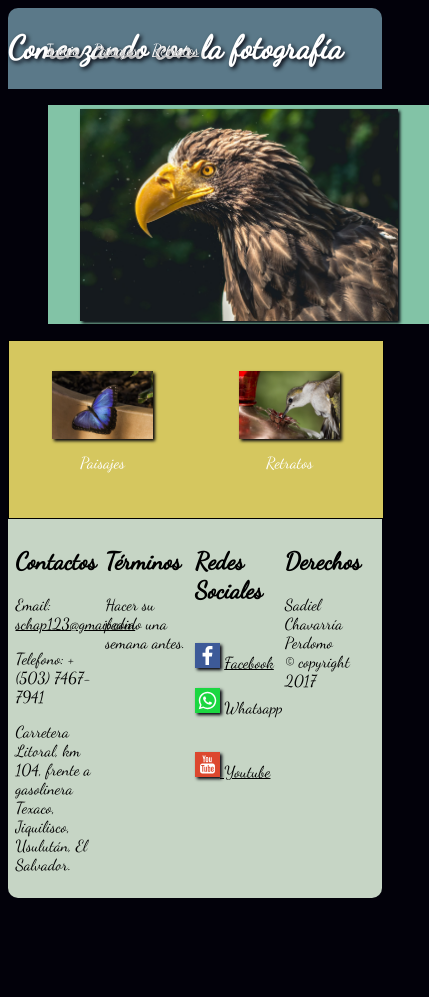
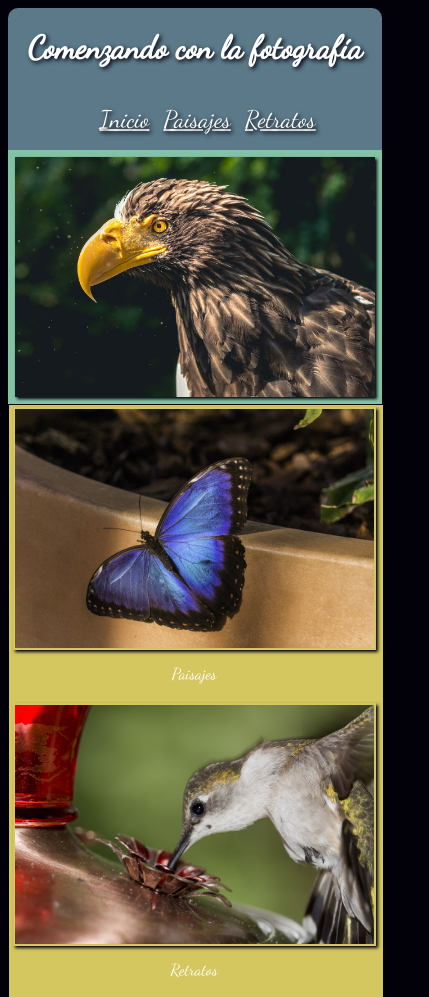
Before and after one commit to SadielChavarria/TareaCSS, a plain HTML site: page index.html in a window 390 px wide. Shown: the top 997 px of the page, 429 px wide, since content can reach past the window. Before the commit the page ends 906 px from the top, so only its background shows below. Drawn offline with Linux system fonts and the light colour scheme.

Commit message:
Versin 1 terminado
Trabajo Terminado

```diff
--- a/css/paisaje.css
+++ b/css/paisaje.css
@@ -60,7 +60,7 @@ header nav ul li a{
 }
 
 .paisajes {
-	height: 200px;
+	min-height: 200px;
 }
 
 
@@ -97,3 +97,82 @@ footer div p, footer div p a {
 footer div h2 {
 	color: black;
 }
+
+
+
+/* aca empieza la adaptabilidad en dispositivos */
+
+@media(max-width: 899px) {
+
+
+
+	/* configurando el encabezado */
+
+	header {
+		width: 100%;
+		display: flex;
+		flex-direction: column;
+	}
+
+	.header1 {
+		display: inline-block;
+		position: relative;
+	}
+
+
+	header h1{
+		display: block;
+		text-align: center;
+		width: 100%;
+	}
+	header nav{
+		display: block;
+		width: 100%;
+	}
+
+	.menunav {
+		position: none;
+		text-align:center;
+		right: 2%;
+		top: 20%;
+	}
+
+	.menunav ul li a {
+		font-size: 1.5em;
+	}
+
+	/*	Configuracion de la galeria  */
+
+	.galeria {
+		width: 100%;
+	}
+
+	.galeria img {
+		display: flex;
+		flex-direction: column;
+		max-width: 100%;
+	}
+
+	.paisaje {
+		max-height: 400px;
+	}
+
+	/* configurando el pie de pagina */
+
+	footer {
+		display: flex;
+		flex-direction: column;
+		width: 96%;
+		font-size: 1.5em;
+
+	}
+
+	footer > div {
+		width: 96%
+	}
+
+
+
+
+
+}
--- a/css/retratos.css
+++ b/css/retratos.css
@@ -60,7 +60,7 @@ header nav ul li a{
 }
 
 .paisajes {
-	height: 200px;
+	min-height: 200px;
 }
 
 
@@ -99,3 +99,81 @@ footer div p, footer div p a {
 footer div h2 {
 	color: black;
 }
+
+
+/* aca empieza la adaptabilidad en dispositivos */
+
+@media(max-width: 899px) {
+
+
+
+	/* configurando el encabezado */
+
+	header {
+		width: 100%;
+		display: flex;
+		flex-direction: column;
+	}
+
+	.header1 {
+		display: inline-block;
+		position: relative;
+	}
+
+
+	header h1{
+		display: block;
+		text-align: center;
+		width: 100%;
+	}
+	header nav{
+		display: block;
+		width: 100%;
+	}
+
+	.menunav {
+		position: none;
+		text-align:center;
+		right: 2%;
+		top: 20%;
+	}
+
+	.menunav ul li a {
+		font-size: 1.5em;
+	}
+
+	/*	Configuracion de la galeria  */
+
+	.galeria {
+		width: 100%;
+	}
+
+	.galeria img {
+		display: flex;
+		flex-direction: column;
+		max-width: 100%;
+	}
+
+	.paisaje {
+		max-height: 400px;
+	}
+
+	/* configurando el pie de pagina */
+
+	footer {
+		display: flex;
+		flex-direction: column;
+		width: 96%;
+		font-size: 1.5em;
+
+	}
+
+	footer > div {
+		width: 96%
+	}
+
+
+
+
+
+}
--- a/css/style.css
+++ b/css/style.css
@@ -3,11 +3,9 @@
 	color: white;
 }
 
-img {
+.imgcentrada img, .dosimagenes > div > a > img {
 	box-shadow: 2px 2px 3px #02010a;
 }
-
-
 
 #contenido {
 	max-width: 900px;
@@ -47,30 +45,20 @@ header nav ul li a{
 	color: white;
 }
 
-.fila {
-	position: relative;
-	margin: auto;
-	width: 100%;
-	height: auto;
-	clear: both;
-	display: table;
-}
 /*Estilo para la imagen principal centrada */
 
 
 
 .imgcentrada {
 	background: #82c3a6;
-	padding: 1%;
-	position: relative;
+	padding: 2%;
 }
 
-figure img {
+.imgcentrada img {
 	width: 85%;
 	max-height: 400px;
 	display: block;
 	margin: 0 auto;
-
 }
 
 
@@ -145,32 +133,77 @@ footer div h2 {
 /* aca empieza la adaptabilidad en dispositivos */
 
 @media(max-width: 899px) {
-
-
+	/* configurando el encabezado */
 
 	header {
 		width: 100%;
-		display: block;
+		display: flex;
+		flex-direction: column;
+	}
+
+	.header1 {
+		display: inline-block;
+		position: relative;
 	}
 
 
 	header h1{
 		display: block;
+		text-align: center;
 		width: 100%;
-
 	}
-
 	header nav{
 		display: block;
 		width: 100%;
 	}
 
-	#contenido figure {
-		width: 100%;
+	.menunav {
+		position: none;
+		text-align:center;
+		right: 2%;
+		top: 20%;
 	}
 
-	#contenido .dosimagenes div {
-		width: 100%;
+	.menunav ul li a {
+		font-size: 1.5em;
 	}
 
+	/*	Configuracion de la la imagen que va centrada */
+
+	.imgcentrada img{
+		width: 100%;
+
+	}
+
+	/* configuracion de las dos imagenes */
+
+	.dosimagenes {
+		display: flex;
+		flex-direction: column;
+		width: 100%
+	}
+
+	.dosimagenes div a img, .dosimagenes div {
+		width: 98%;
+		padding: 0.5%;
+	}
+
+
+	/* configurando el pie de pagina */
+
+	footer {
+		display: flex;
+		flex-direction: column;
+		width: 96%;
+		font-size: 1.5em;
+
+	}
+
+	footer > div {
+		width: 96%
+	}
+
+
+
+
 }
--- a/index.html
+++ b/index.html
@@ -14,7 +14,7 @@
 		<!-- Inicio de la cabecera del proyecto -->
 		<header class="">
 			<h1 class="header1">Comenzando con la fotografía</h1>
-			<nav class="header1 menunav col-sm-12">
+			<nav class="header1 menunav">
 				<ul>
 					<li><a href="index.html">Inicio</a></li>
 					<li><a href="paisajes.html">Paisajes</a></li>
@@ -25,9 +25,9 @@
 		<!-- FIN DE LA CABECERA -->
 
 		<!-- INICIA LA PRIMERA IMAGEN QUE VA CENTRADA -->
-		<figure class="imgcentrada">
+		<div class="imgcentrada">
 			<img src="img/principal.jpg" class="" alt="imagenprincipal" title="Imagen principal de un águila">
-		</figure>
+		</div>
 		<!-- FINALIZA LA IMAGEN CENTRADA -->
 
 		<!-- DOS IMAGENES CENTRADAS CON EFECTOS -->
@@ -70,7 +70,7 @@
 					Hacer su pedido una semana antes.
 				</p>
 			</div>
-						<div>
+			<div>
 				<h2>
 					Redes Sociales
 				</h2>
@@ -82,12 +82,12 @@
 				<p>
 					<svg height="10" width="0">
 						<img src="img/whatsapp.svg" height="25">
-						Whatsapp
+						Whatsapp (+503) 7467-7941
 					</svg>
 				</p>
 				<p>
 					<svg height="10" width="">
-						<img src="img/youtube.svg" height="25"><a href="https://www.youtube.com/channel/UCBZNQFkCsa4tVZ-u5Ak37yw?view_as=subscriber"> Youtube</a>
+						<img src="img/youtube.svg" height="25"><a href="https://www.youtube.com/channel/UCBZNQFkCsa4tVZ-u5Ak37yw?view_as=subscriber" target="_blank"> Youtube</a>
 					</svg>
 				</p>
 			</div>
```
Also changed, not shown: paisajes.html (+1 -1 lines), retratos.html (+1 -1 lines), 1 other file.
